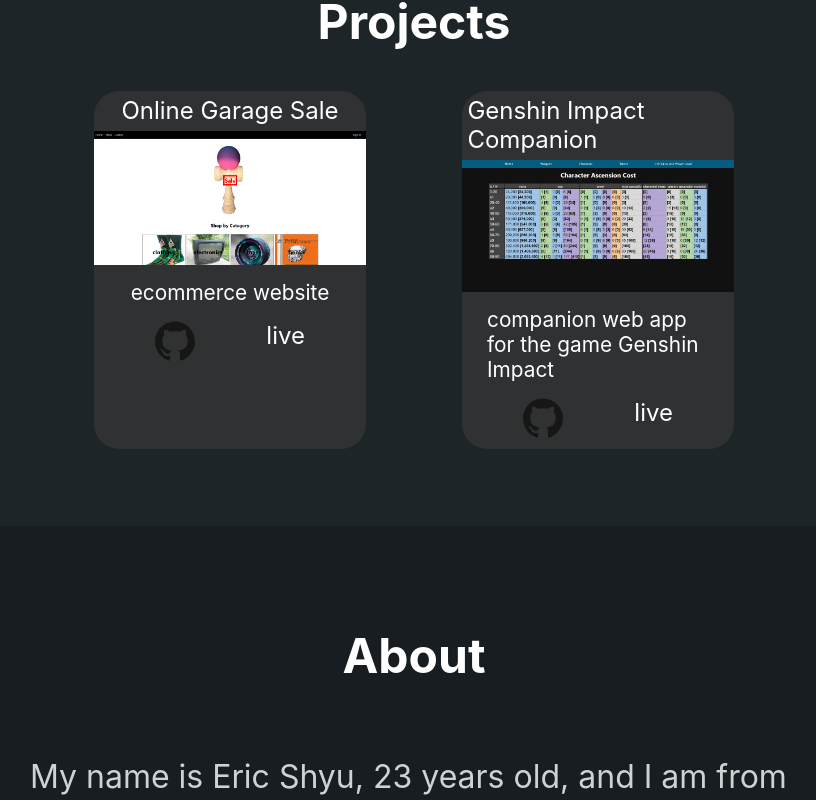
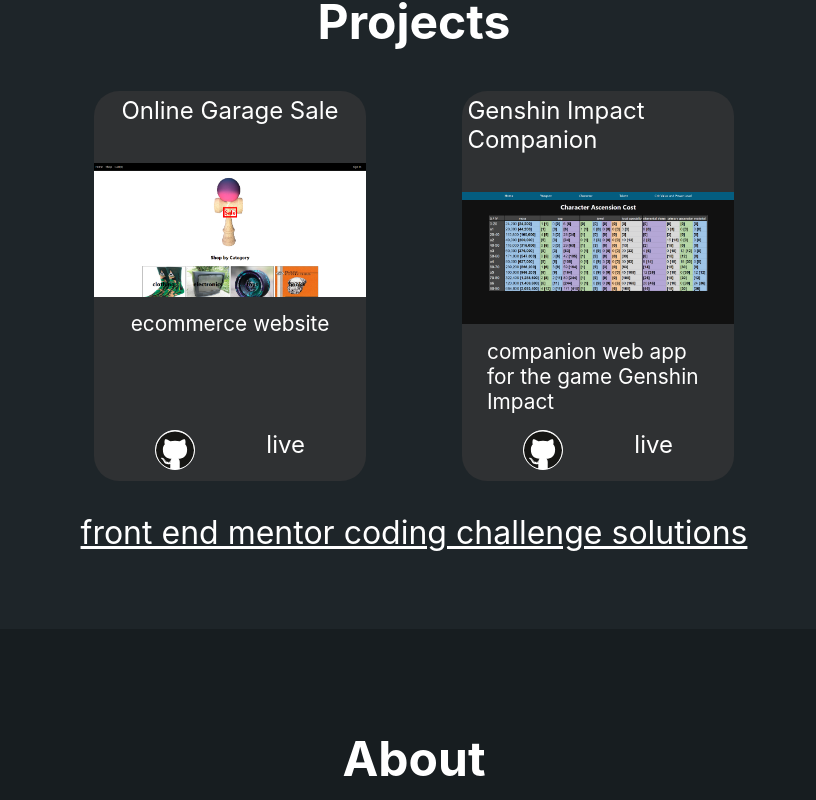
Before and after one commit to pongpwner/eric-shyu-portfolio, a React (Create React App) app: page / in a window 1280 px wide. Shown: the part 1374-2174 px from the top of the page, without its empty margins (226-1042 px from the left). Built offline with nearby package versions, Linux system fonts and the light colour scheme.

Commit message:
added front end mentor profile link

```diff
--- a/src/components/contact/contact.component.jsx
+++ b/src/components/contact/contact.component.jsx
@@ -13,13 +13,17 @@
           target="_blank"
           rel="noreferrer"
         >
-          <img src={linkedin} alt="linkedin icon"></img>
+          <img
+            className="linkedin-icon"
+            src={linkedin}
+            alt="linkedin icon"
+          ></img>
         </a>
       </li>
 
       <li>
         <a href="https://github.com/pongpwner" target="_blank" rel="noreferrer">
-          <img src={github} alt="github icon"></img>
+          <img className="github-icon" src={github} alt="github icon"></img>
         </a>
       </li>
     </ul>
--- a/src/components/contact/contact.styles.scss
+++ b/src/components/contact/contact.styles.scss
@@ -17,6 +17,26 @@
     display: flex;
     justify-content: space-around;
     padding: 0;
+    gap: 1rem;
+    img {
+      width: 150px;
+    }
+    .github-icon {
+      border-radius: 50%;
+      background-color: white;
+      border: 1px solid white;
+      &:hover {
+        border-color: #76b041;
+        background-color: #76b041;
+      }
+    }
+    .linkedin-icon {
+      background-color: white;
+      border-radius: 20px;
+      &:hover {
+        background-color: #76b041;
+      }
+    }
   }
   .email {
     margin-top: 5%;
@@ -48,7 +68,12 @@
       display: flex;
       justify-content: space-around;
       padding: 0;
+      gap: 2rem;
+      img {
+        width: 150px;
+      }
     }
+
     .email {
       margin-top: 5%;
       font-size: 2rem;
@@ -68,6 +93,7 @@
       display: flex;
       justify-content: space-around;
       padding: 0;
+      gap: 2rem;
       img {
         width: 100px;
       }
@@ -98,6 +124,7 @@
       display: flex;
       justify-content: space-around;
       padding: 0;
+      gap: 2rem;
       img {
         width: 70px;
       }
--- a/src/components/header/header.component.jsx
+++ b/src/components/header/header.component.jsx
@@ -10,6 +10,7 @@
 
   return (
     <header className="header">
+      <nav>
         <div className="burger" onClick={toggleNavbar}>
           <div className="burger-line"></div>
           <div className="burger-line"></div>
@@ -33,6 +34,7 @@
             <a href="#contact">Contact</a>
           </li>
         </ul>
+      </nav>
     </header>
   );
 };
--- a/src/components/intro/intro.styles.scss
+++ b/src/components/intro/intro.styles.scss
@@ -25,6 +25,7 @@
     align-items: center;
     justify-content: center;
     margin-bottom: 20px;
+
     img {
       width: 500px;
     }
@@ -99,6 +100,7 @@
       align-items: center;
       justify-content: flex-start;
       margin-bottom: 20px;
+
       img {
         padding-right: 60px;
         width: 250px;
--- a/src/components/project/project.component.jsx
+++ b/src/components/project/project.component.jsx
@@ -8,7 +8,7 @@
     <a href={live} target="_blank" rel="noreferrer" className="link-container">
       <img className="project-image" src={link} alt="project preview"></img>
     </a>
-
+    <div className="group1">
       <p>{description}</p>
       <ul className="links">
         <li>
@@ -25,6 +25,7 @@
         ) : null}
       </ul>
     </div>
+  </div>
 );
 
 export default Project;
--- a/src/components/project/project.styles.scss
+++ b/src/components/project/project.styles.scss
@@ -20,6 +20,13 @@
       width: 100%;
     }
   }
+  .group1 {
+    display: flex;
+    justify-content: space-between;
+    align-items: center;
+    flex-direction: column;
+    flex-grow: 2;
+  }
 
   .links {
     padding: 0;
@@ -32,6 +39,13 @@
     .github-icon {
       width: 40px;
       height: 40px;
+      border: white solid 1px;
+      border-radius: 50%;
+      background-color: white;
+      &:hover {
+        border-color: #76b041;
+        background-color: #76b041;
+      }
     }
     a {
       color: white;
--- a/src/components/projects/projects.component.jsx
+++ b/src/components/projects/projects.component.jsx
@@ -37,6 +37,16 @@
         />
       ))}
     </div>
+    <div className="link-container">
+      <a
+        className="front-end-mentor-link"
+        href="https://www.frontendmentor.io/profile/pongpwner"
+        target="_blank"
+        rel="noreferrer"
+      >
+        front end mentor coding challenge solutions
+      </a>
+    </div>
   </section>
 );
 
--- a/src/components/projects/projects.styles.scss
+++ b/src/components/projects/projects.styles.scss
@@ -17,6 +17,16 @@
     display: grid;
     grid-gap: 15%;
     grid-template-columns: 1fr 1fr;
+  }
+  .link-container {
+    margin-top: 2rem;
+    .front-end-mentor-link {
+      color: white;
+      font-size: 2rem;
+      &:hover {
+        color: #76b041;
+      }
+    }
   }
 }
 
--- a/src/pages/home-page/home-page.component.jsx
+++ b/src/pages/home-page/home-page.component.jsx
@@ -6,14 +6,14 @@
 import Contact from "../../components/contact/contact.component";
 import Intro from "../../components/intro/intro.component";
 const HomePage = () => (
-  <div className="home-page">
+  <main className="home-page">
     <Intro />
     <Skills />
     <hr></hr>
     <Projects />
     <About />
     <Contact />
-  </div>
+  </main>
 );
 
 export default HomePage;
```
Lines whose indentation alone changed are shown as unchanged.
